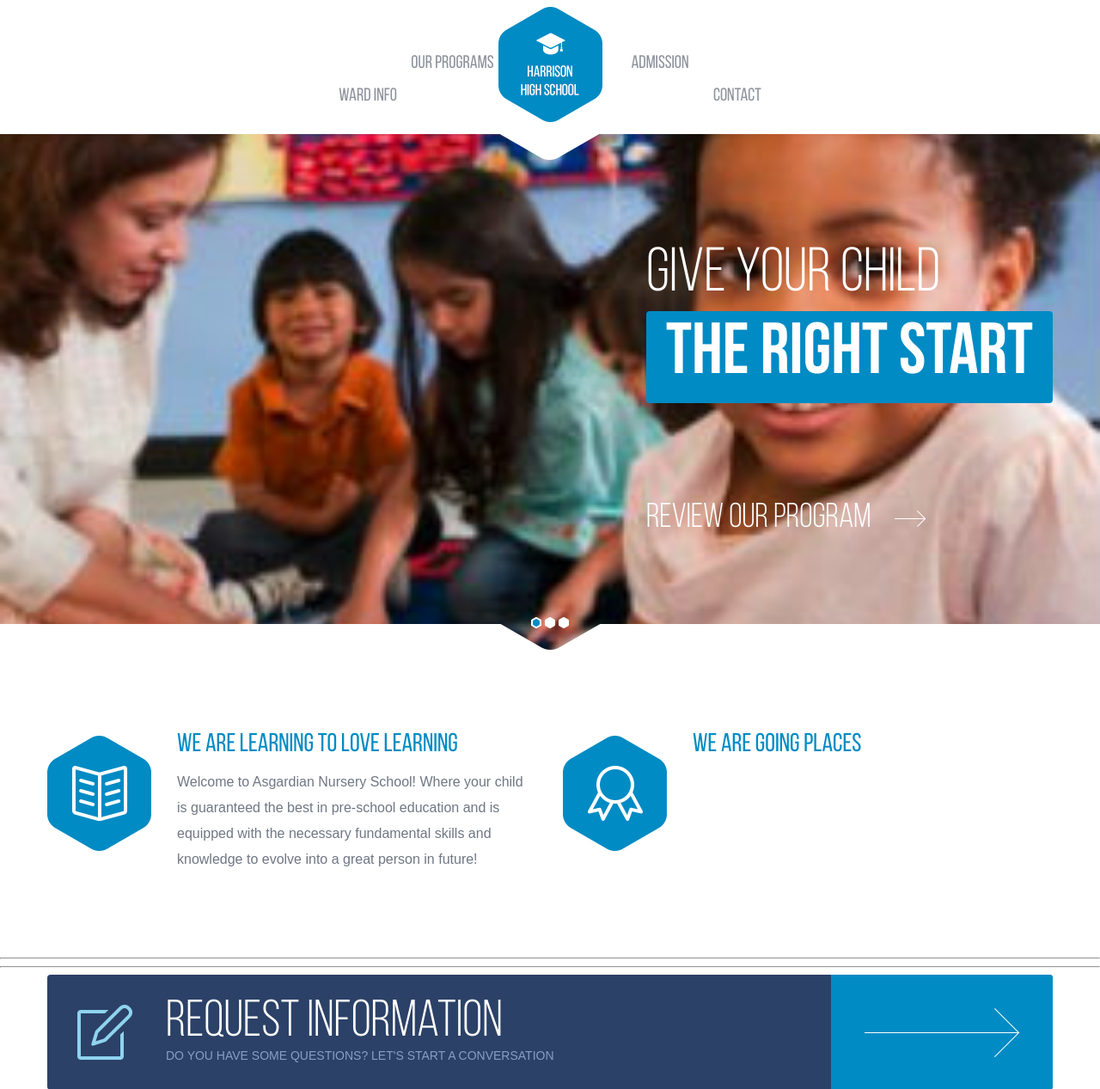
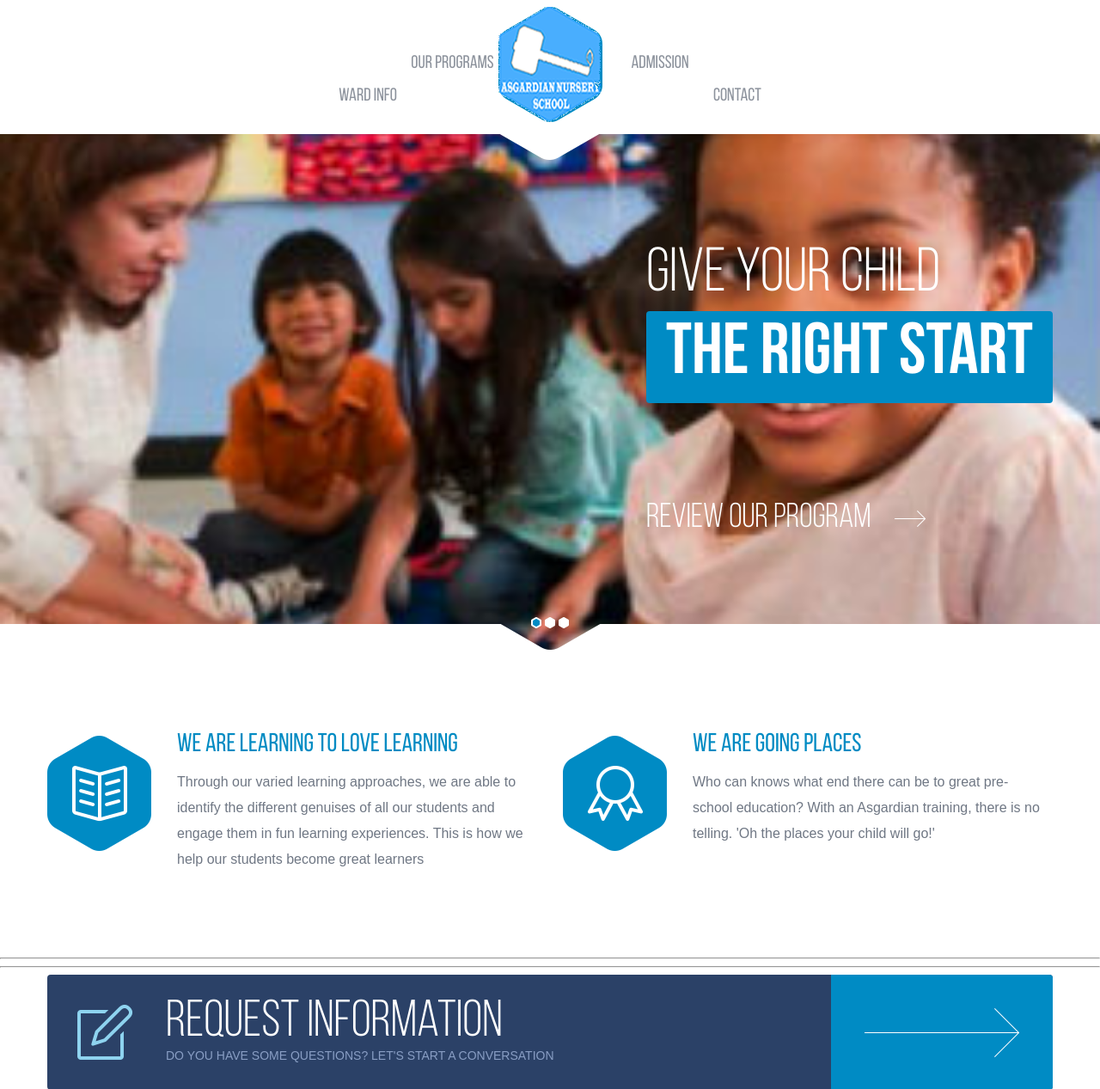
Before and after one commit to EnigmaDX/Asgard_School_Management_System, a PHP site: page / in a window 1280 px wide. Shown: the top 1267 px of the page at 86% size. Run offline with PHP 8.4, Linux system fonts and the light colour scheme; some libraries are stand-ins or nearby versions.

Commit message:
new update

```diff
--- a/asgard_nursery_school/css/style_homepage.css
+++ b/asgard_nursery_school/css/style_homepage.css
@@ -186,7 +186,7 @@ a:hover {
 	cursor: pointer;
 	margin: 0 auto -82px;
 	text-indent: -9999em;
-	background: url(../images/logo.png) no-repeat;
+	background: url(../images/logo1.png) no-repeat;
 	position: relative;
 	z-index: 3;
 }
--- a/asgard_nursery_school/index.html
+++ b/asgard_nursery_school/index.html
@@ -75,14 +75,18 @@
 				<div class="pic"><img width="121" src="images/2.png" alt=""></div>
 				<div class="info">
 					<h3>We are learning to love learning</h3>
-					<p> Welcome to Asgardian Nursery School! Where your child is guaranteed the best in pre-school education and is equipped with the necessary fundamental skills and knowledge to evolve into a great person in future! </p>
+					<p>Through our varied learning approaches, we are able to identify the
+					different genuises of all our students and engage them in fun learning experiences.
+					This is how we help our students become great learners</p>
 				</div>
 			</article>
 			<article>
 				<div class="pic"><img width="121" src="images/3.png" alt=""></div>
 				<div class="info">
 					<h3>We are going places</h3>
-					<p></p>
+					<p>Who can knows what end there can be to great pre-school education?
+					With an Asgardian training, there is no telling.
+					'Oh the places your child will go!'</p>
 				</div>
 			</article>
 		</div>
```
